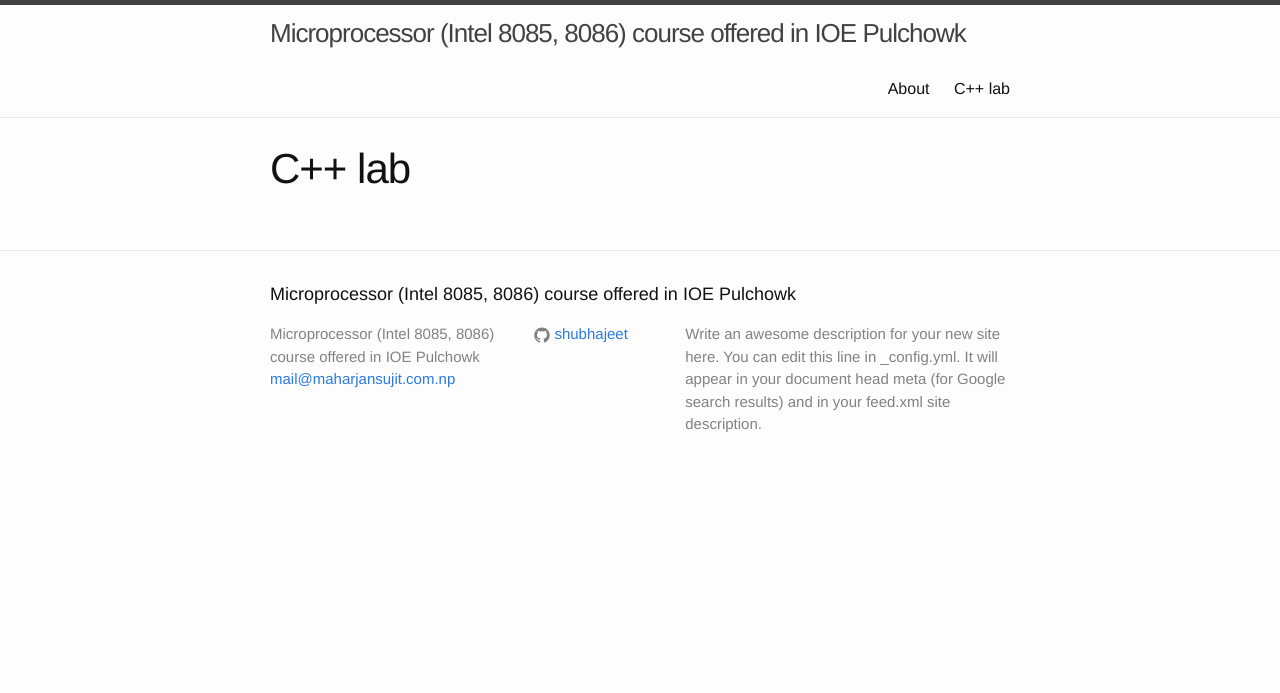
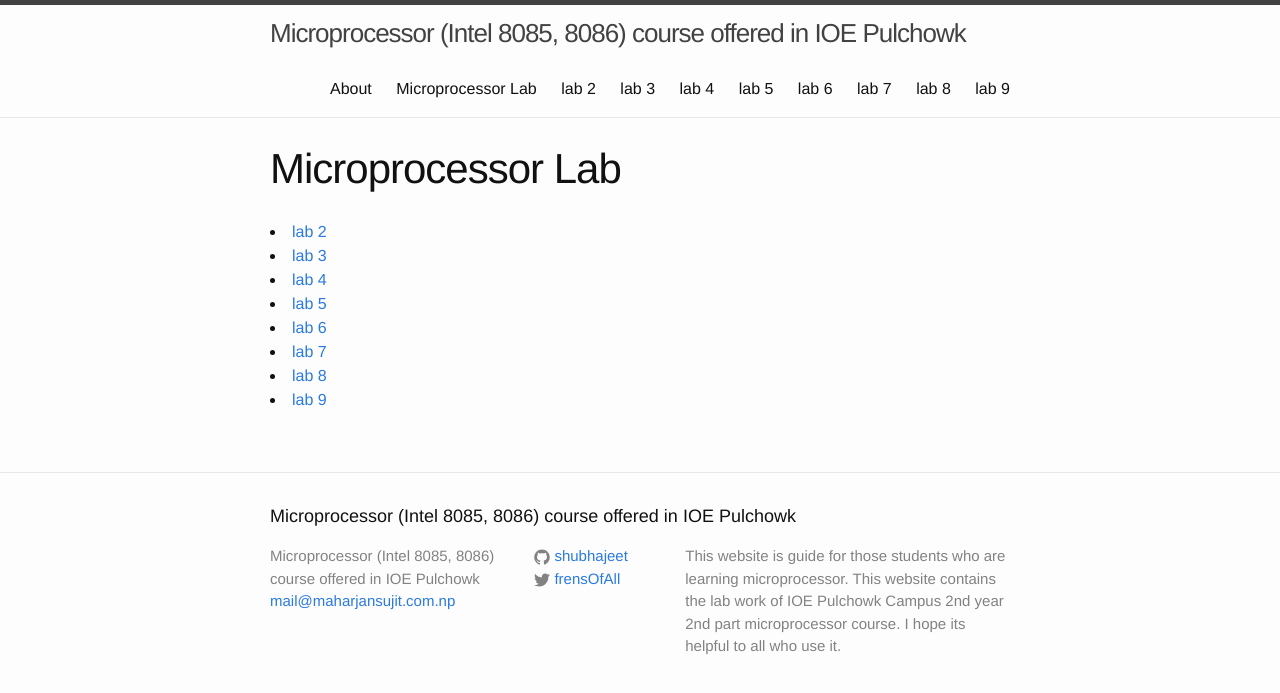
Before and after one commit to shubhajeet/microprocessor, a Jekyll site: the page built from index.html, in a window 1280 px wide. Shown: the top 693 px of the page. Built offline with Jekyll 4.4.1, drawn with Linux system fonts in a browser that asks for light colours.

Commit message:
added lab files

```diff
--- a/_config.yml
+++ b/_config.yml
@@ -2,12 +2,10 @@
 title: Microprocessor (Intel 8085, 8086) course offered in IOE Pulchowk
 email: mail@maharjansujit.com.np
 description: > # this means to ignore newlines until "baseurl:"
-  Write an awesome description for your new site here. You can edit this
-  line in _config.yml. It will appear in your document head meta (for
-  Google search results) and in your feed.xml site description.
+  This website is guide for those students who are learning microprocessor. This website contains the lab work of IOE Pulchowk Campus 2nd year 2nd part microprocessor course. I hope its helpful to all who use it.
 baseurl: "/microprocessor" # the subpath of your site, e.g. /blog/
 url: "https://maharjansujit.com.np" # the base hostname & protocol for your site
-twitter_username:
+twitter_username: frensOfAll
 github_username: shubhajeet
 
 # Build settings
--- a/_includes/JB/pages_list
+++ b/_includes/JB/pages_list
@@ -27,9 +27,9 @@ Usage:
     {% if node.title != null %}
       {% if group == null or group == node.group %}
       	{% if page.url == node.url %}
-      	<li class="active"><a href="{{ BASE_PATH }}{{node.url}}" class="active">{{node.title}}</a></li>
+      	<li class="active"><a href="{{node.url | prepend: site.baseurl}}" class="active">{{node.title}}</a></li>
       	{% else %}
-      	<li><a href="{{ BASE_PATH }}{{node.url}}">{{node.title}}</a></li>
+      	<li><a href="{{node.url | prepend: site.baseurl}}">{{node.title}}</a></li>
       	{% endif %}
       {% endif %}
     {% endif %}
--- a/index.html
+++ b/index.html
@@ -1,6 +1,6 @@
 ---
 layout: page
-title: C++ lab
+title: Microprocessor Lab
 tags: [IOE Pulchowk, C++, lab, 3rd Semester]
 group: navigation
 ---
--- /dev/null
+++ b/lab2/lab2.md
@@ -0,0 +1,11 @@
+---
+layout: page
+title: lab 2
+group: lab
+permalink: lab/lab2/
+sources: ["add16bit-8.s","addDAD-4.s","addwithaccu-1.s","inrdcr-6.s","inxdcx-5.s","subBCD-9.s","subfrommem-3.s","substoreBCD-10.s","sum16bitBCD-8.s"]
+---
+
+{% assign sources = page.sources %}
+{% assign lang = "asm" %}
+{% include JB/custom/display_code %}
--- /dev/null
+++ b/lab3/lab3.md
@@ -0,0 +1,11 @@
+---
+layout: page
+title: lab 3
+group: lab
+permalink: lab/lab3/
+sources: ["andRM-1.s","cmpandsub-7.s","cmpD6-5.s","cmpwithoutcmp-6.s","masking-8.s","ortwomem-3.s","resetD4-2.s","setAYandreset0.s","setZPnresetO-9.s","xortwomen-4.s"]
+---
+
+{% assign sources = page.sources %}
+{% assign lang = "asm" %}
+{% include JB/custom/display_code %}
```
Also changed, not shown: _includes/JB/custom/display_code (added, +17 -0 lines), _posts/2015-09-11-welcome-to-jekyll.markdown (deleted, +0 -25 lines), lab4/lab4.md (added, +11 -0 lines), lab5/lab5.md (added, +11 -0 lines), lab6/lab6.md (added, +11 -0 lines), lab7/lab7.md (added, +11 -0 lines), lab8/lab8.md (added, +11 -0 lines), lab9/lab9.md (added, +11 -0 lines), README.md.
